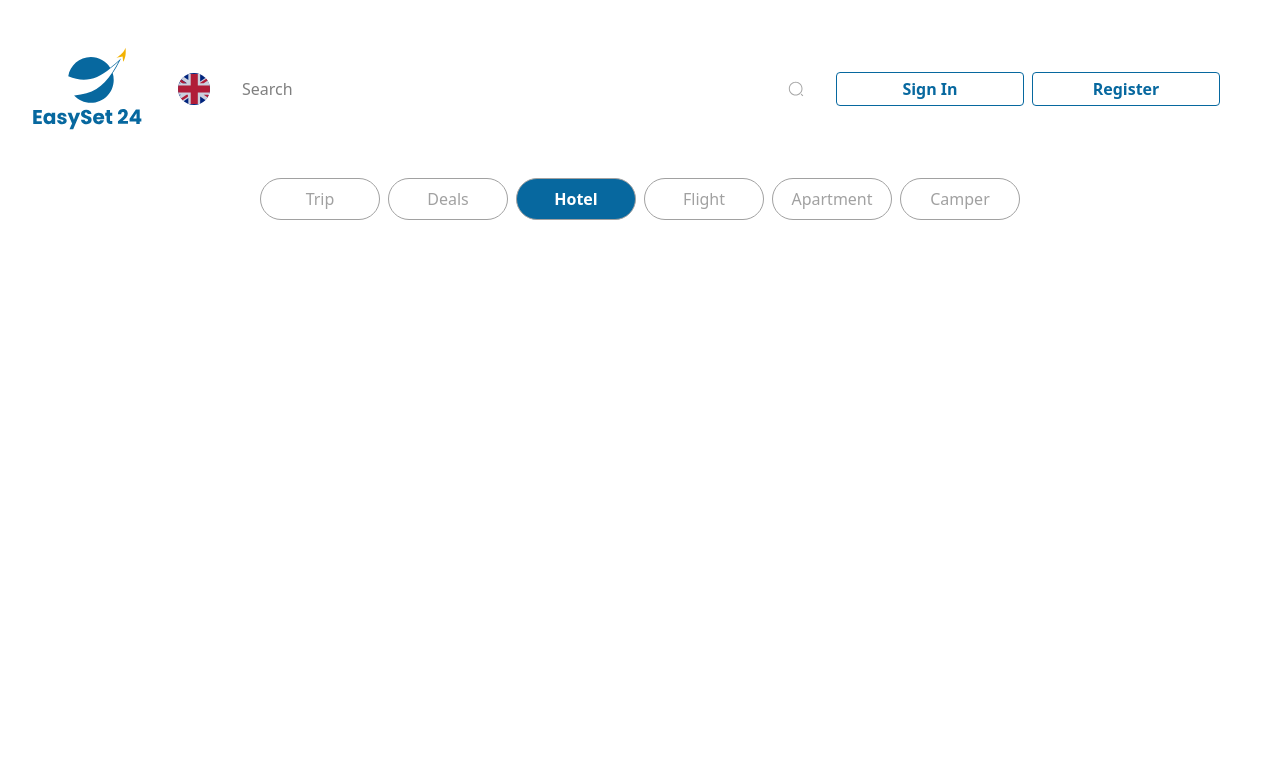
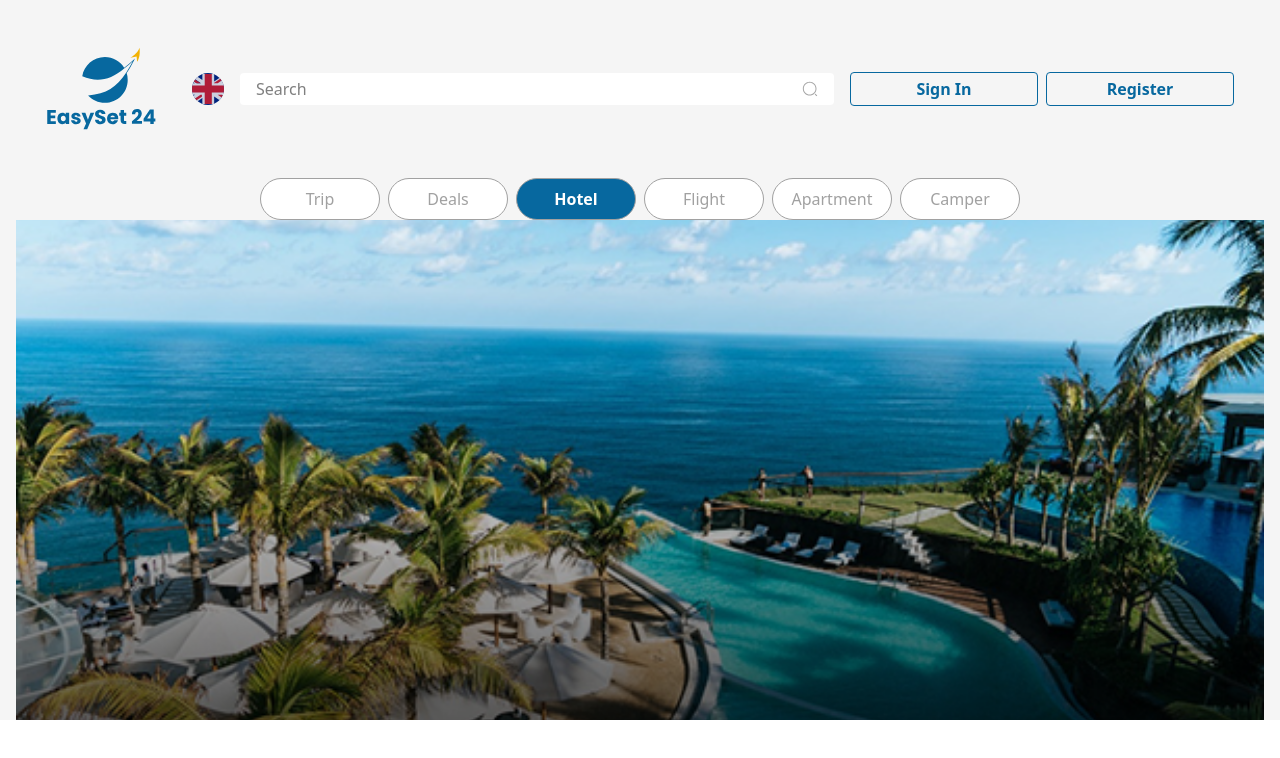
Before and after one commit to Rustemov02/booking, a React (Vite) app: page / in a window 1280 px wide. Shown: the top 758 px of the page. Built offline with nearby package versions, Linux system fonts and the light colour scheme.

Commit message:
Refactor code structure for improved readability and maintainability

```diff
--- a/src/App.tsx
+++ b/src/App.tsx
@@ -1,12 +1,25 @@
 import CategorySection from "./components/categorySection/categorySection";
 import GuestHeader from "./components/header/GuestHeader";
+// import bannerImage from './assets/images/banner.png'
 
 function App() {
   return (
-    <div className="flex justify-center h-auto w-full px-4 flex-col">
+    <div className="flex justify-center h-auto w-full px-4 flex-col bg-neutral-100">
       <GuestHeader />
 
-      <CategorySection/>
+      <CategorySection />
+
+      <div
+        style={{
+          backgroundImage: "url('/banner.png')",
+          backgroundSize: "cover",
+          backgroundPosition: "center",
+          backgroundRepeat : "no-repeat",
+          width: "100%",
+          height: "500px",
+        }}
+      >
+      </div>
     </div>
   );
 }
--- a/src/components/categorySection/SectionCard.tsx
+++ b/src/components/categorySection/SectionCard.tsx
@@ -11,7 +11,7 @@ const SectionCard: FC<{
       onClick={() => setSelectedItem(title)}
       className={`${
         selectedItem === title ? styles.active : ""
-      } rounded-[30px] py-2 px-4 border w-fit min-w-[120px] text-center text-16 font-medium text-neutral-400 cursor-pointer  border-neutral-400`}
+      } rounded-[30px] py-2 px-4 border w-fit min-w-[120px] text-center text-16 font-medium text-neutral-400 cursor-pointer bg-white  border-neutral-400`}
     >
       {title}
     </div>
--- a/src/components/header/GuestHeader.tsx
+++ b/src/components/header/GuestHeader.tsx
@@ -6,7 +6,7 @@ import Search from "../search/Search";
 
 const GuestHeader = () => {
   return (
-    <div className="flex flex-row items-center justify-between px-4 py-6 gap-4 w-full max-w-[1220px]  ">
+    <div className="flex flex-row items-center justify-between px-4 py-6 gap-4 w-full max-w-[1220px] m-auto  ">
       <div>
         <img src={Logo} alt="Logo" className="w-[80px] md:w-[130px] h-[130px]" />
       </div>
```
Also changed, not shown: public/banner.png (added).
